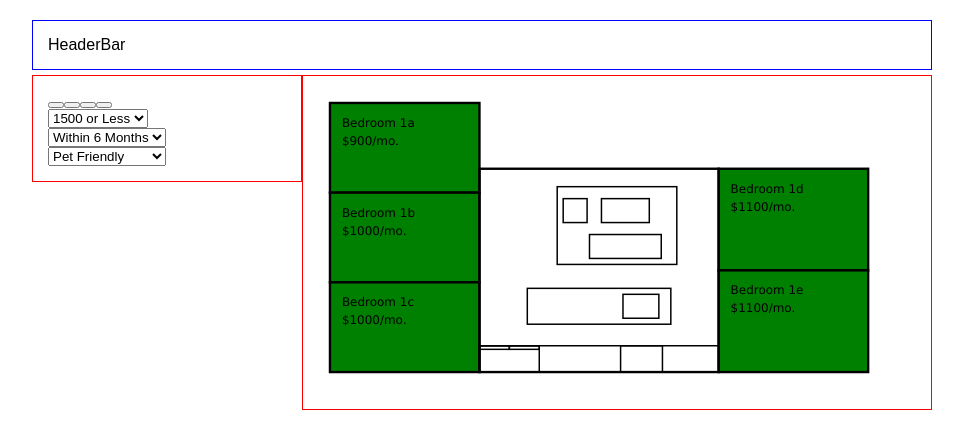
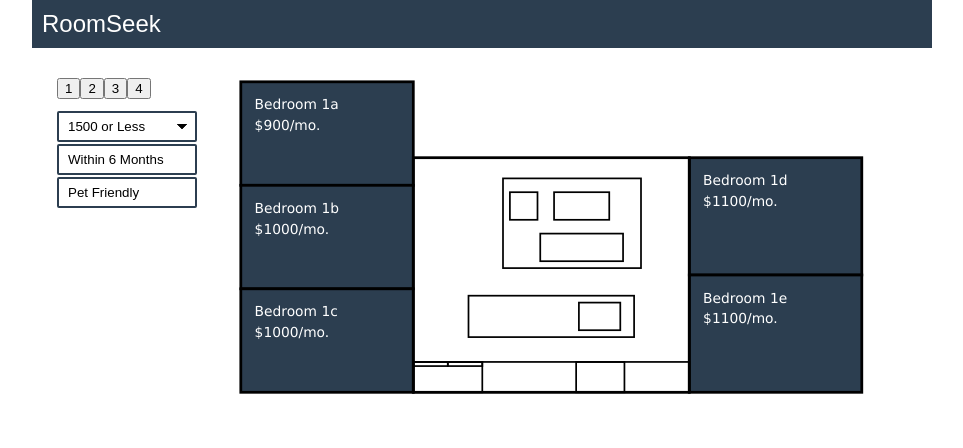
Before and after one commit to eckmLJE/room-seek-v2-fe, a React (Create React App) app: page / in a window 1280 px wide. Shown: the top 448 px of the page, without its empty margins (158-1121 px from the left). Built offline with nearby package versions, Linux system fonts and the light colour scheme.

Commit message:
customizing select boxes

```diff
--- a/src/App.css
+++ b/src/App.css
@@ -8,11 +8,12 @@
 }
 
 .header-bar {
+  background-color: #2c3e50;
   width: 100%;
-  padding: 15px;
-  border: 1px solid blue;
-  margin-top: 20px;
+  padding: 10px;
   margin-bottom: 5px;
+  color: white;
+  font-size: 1.5em;
 }
 
 row::after {
@@ -22,17 +23,16 @@ row::after {
 }
 
 .col-1 {
-  width: 30%;
+  width: 20%;
 }
 
 .col-2 {
-  width: 70%;
+  width: 80%;
 }
 
 [class*="col-"] {
   float: left;
   padding: 15px;
-  border: 1px solid red;
 }
 
 @media only screen and (max-width: 768px) {
@@ -45,3 +45,53 @@ row::after {
 .floorplan-svg {
   margin: auto;
 }
+
+.apt-buttons {
+  padding: 10px;
+}
+
+.filters {
+  padding-left: 8px;
+  position: relative;
+}
+
+.select-box {
+  padding: 1px;
+  margin: 2px;
+  width: 100px;
+  border: 2px solid #2c3e50;
+  width: 140px;
+  border-radius: 2px;
+  overflow: hidden;
+  background-color: white;
+}
+
+.select-box select {
+  padding: 5px 8px;
+  width: 120px;
+  border: none;
+  box-shadow: none;
+  background: transparent;
+  background-image: none;
+  -webkit-appearance: none;
+}
+
+.select-box::after {
+  top: 15px;
+  left: 130px;
+  border: solid transparent;
+  content: " ";
+  height: 0;
+  width: 0;
+  position: absolute;
+  pointer-events: none;
+  border-color: rgba(0, 0, 0, 0);
+  border-top-color: #000000;
+  border-width: 5px;
+  margin-top: -2px;
+  z-index: 100;
+}
+
+.select-box select:focus {
+  outline: none;
+}
--- a/src/actions/apartments.js
+++ b/src/actions/apartments.js
@@ -4,7 +4,6 @@ export const getApartments = apartments => ({
 });
 
 export const setCurrentApartment = id => {
-  console.log(id);
   return {
     type: "SET_CURRENT_APARTMENT",
     id
--- a/src/components/FilterBox.js
+++ b/src/components/FilterBox.js
@@ -17,28 +17,32 @@ class FilterBox extends Component {
     return (
       <div className="col-1">
         <div className="apt-buttons" onClick={this.handleAptClick}>
-          <button name="1" />
-          <button name="2" />
-          <button name="3" />
-          <button name="4" />
+          <button name="1">1</button>
+          <button name="2">2</button>
+          <button name="3">3</button>
+          <button name="4">4</button>
         </div>
         <div className="filters">
+          <div className="select-box">
             <select onChange={e => this.props.setRentFilter(e.target.value)}>
               <option value="1500">1500 or Less</option>
               <option value="1250">1250 or Less</option>
               <option value="1000">1000 or Less</option>
             </select>
-          <br />
+          </div>
+          <div className="select-box">
             <select onChange={e => this.props.setMonthsFilter(e.target.value)}>
               <option value="6">Within 6 Months</option>
               <option value="3">Within 3 Months</option>
               <option value="1">Within 1 Month</option>
             </select>
-          <br />
+          </div>
+          <div className="select-box">
             <select onChange={e => this.props.setPetFilter(e.target.value)}>
               <option value="true">Pet Friendly</option>
               <option value="false">Not Pet Friendly</option>
             </select>
+          </div>
         </div>
       </div>
     );
--- a/src/components/HeaderBar.js
+++ b/src/components/HeaderBar.js
@@ -1,7 +1,7 @@
 import React from "react";
 
 const HeaderBar = () => {
-  return <div className="header-bar">HeaderBar</div>;
+  return <div className="header-bar">RoomSeek</div>;
 };
 
 export default HeaderBar;
--- a/src/components/floorplan/Bedroom.js
+++ b/src/components/floorplan/Bedroom.js
@@ -20,6 +20,7 @@ class Bedroom extends Component {
   };
 
   drawBedroom = () => {
+    const check = this.checkFilters();
     const bedroom = this.props.bedroom;
     const key = bedroomKey.find(key => key.name === bedroom.name);
     return (
@@ -30,7 +31,7 @@ class Bedroom extends Component {
           width={key.width}
           height={key.height}
           stroke="black"
-          fill={this.checkFilters() ? "green" : "transparent"}
+          fill={check ? "#2c3e50" : "transparent"}
           strokeWidth="2"
         />
         <text
@@ -38,7 +39,7 @@ class Bedroom extends Component {
           y={key.y + 20}
           fontFamily="Verdana"
           fontSize="10"
-          fill="black"
+          fill={check ? "white" : "#2c3e50"}
         >
           Bedroom {this.props.currentApartment}
           {bedroom.name}
@@ -48,7 +49,7 @@ class Bedroom extends Component {
           y={key.y + 35}
           fontFamily="Verdana"
           fontSize="10"
-          fill="black"
+          fill={check ? "white" : "#2c3e50"}
         >
           ${bedroom.rent}
           /mo.
```
Lines whose indentation alone changed are shown as unchanged.
